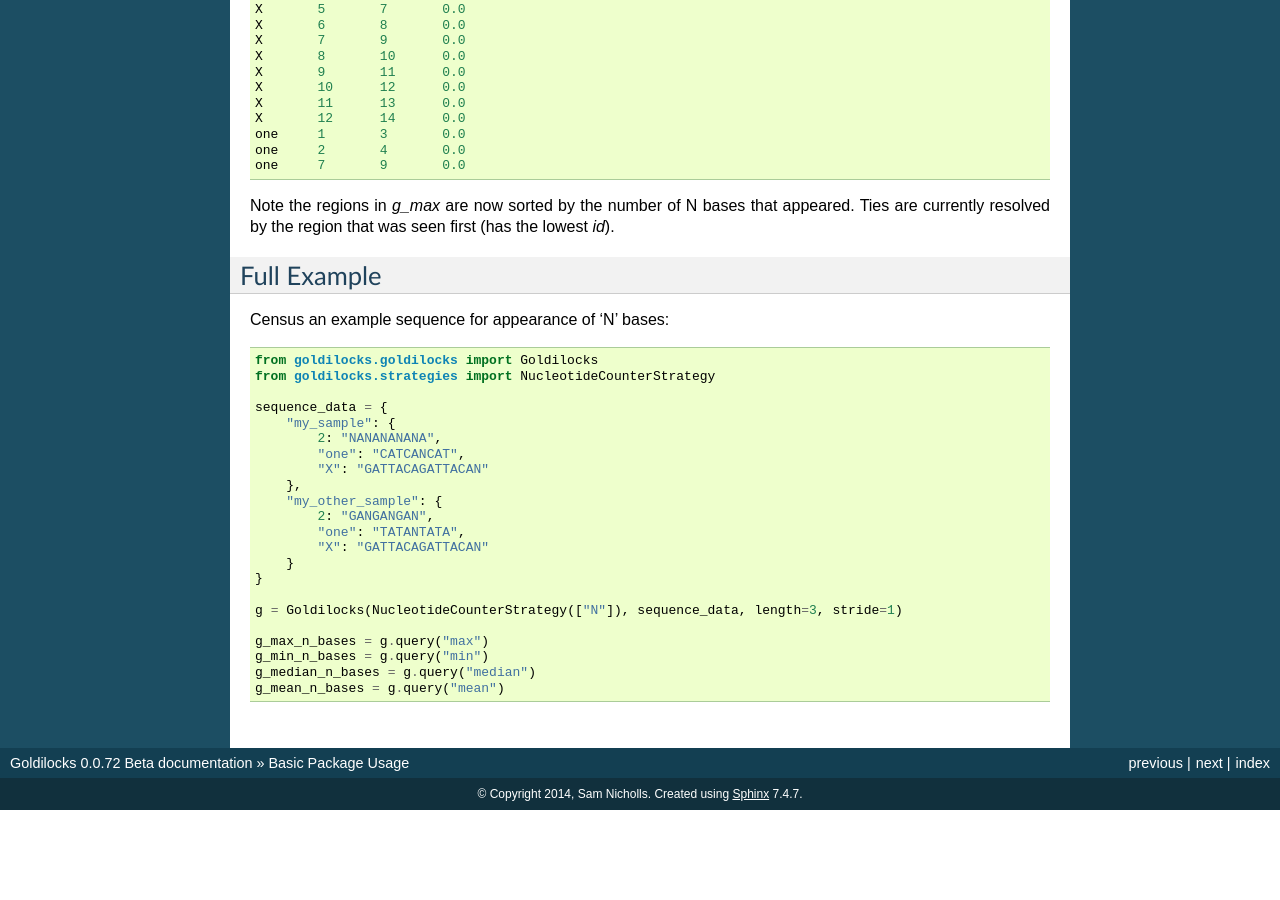
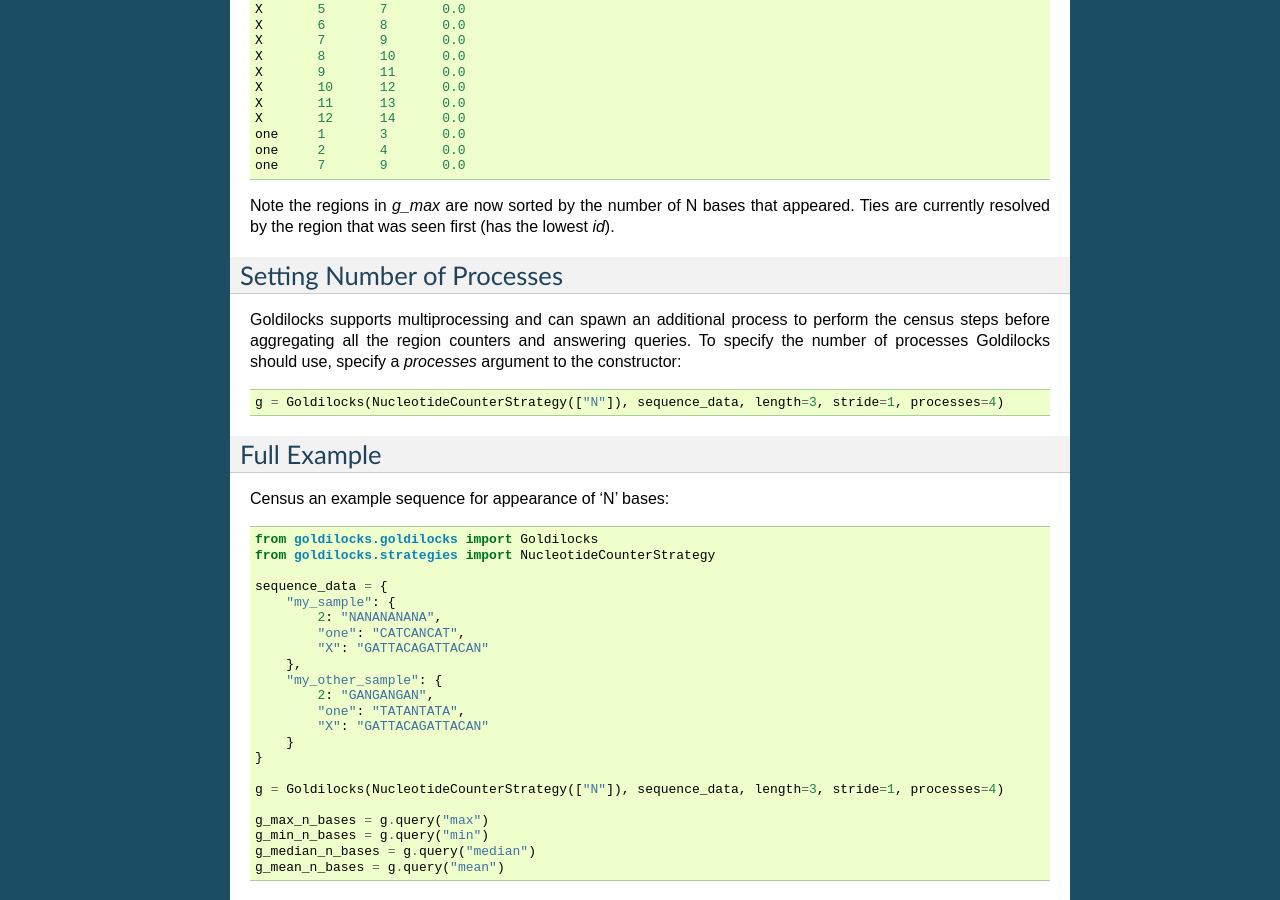
Before and after one commit to SamStudio8/goldilocks, a Sphinx documentation site: the page built from docs/basic.rst, in a window 1280 px wide and 900 px high, scrolled down 3923 px. Built offline with Sphinx 7.4.7, drawn with Linux system fonts in a browser that asks for light colours; before the commit the page ends 4733 px from its top, so only the background shows below that; some of the changed text lies outside the part shown.

Commit message:
How to multiprocess

```diff
--- a/docs/basic.rst
+++ b/docs/basic.rst
@@ -241,6 +241,15 @@ Note the regions in `g_max` are now sorted by the number
 of N bases that appeared. Ties are currently resolved by the region that was seen
 first (has the lowest `id`).
 
+Setting Number of Processes
+---------------------------
+
+Goldilocks supports multiprocessing and can spawn an additional process to perform
+the census steps before aggregating all the region counters and answering queries.
+To specify the number of processes Goldilocks should use, specify a `processes`
+argument to the constructor: ::
+
+    g = Goldilocks(NucleotideCounterStrategy(["N"]), sequence_data, length=3, stride=1, processes=4)
 
 Full Example
 ------------
@@ -263,7 +272,7 @@ Census an example sequence for appearance of 'N' bases: ::
         }
     }
 
-    g = Goldilocks(NucleotideCounterStrategy(["N"]), sequence_data, length=3, stride=1)
+    g = Goldilocks(NucleotideCounterStrategy(["N"]), sequence_data, length=3, stride=1, processes=4)
 
     g_max_n_bases = g.query("max")
     g_min_n_bases = g.query("min")
```
